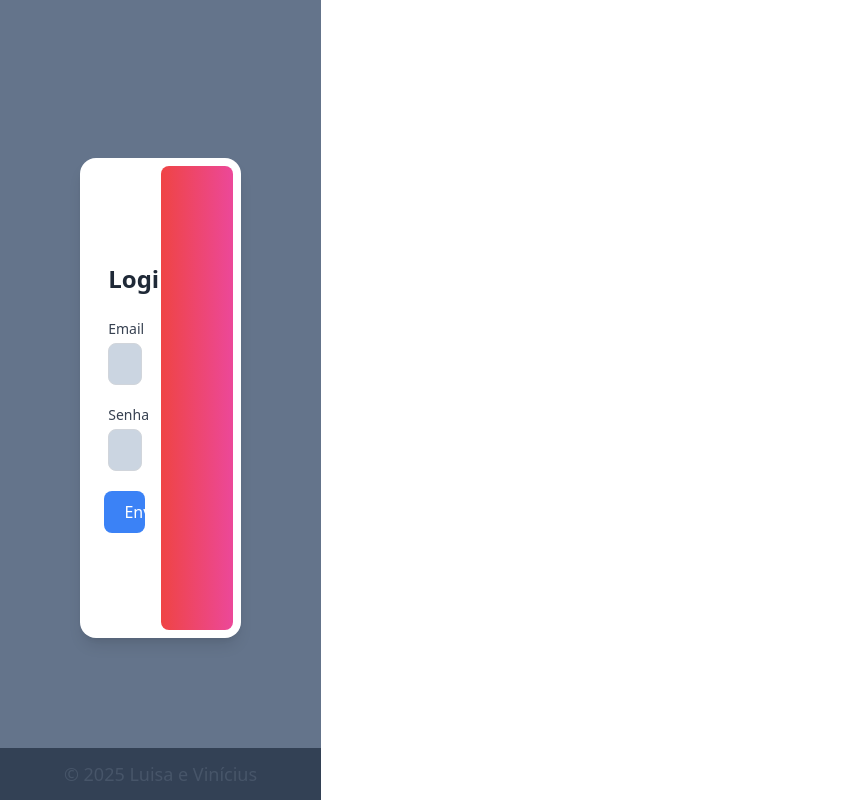
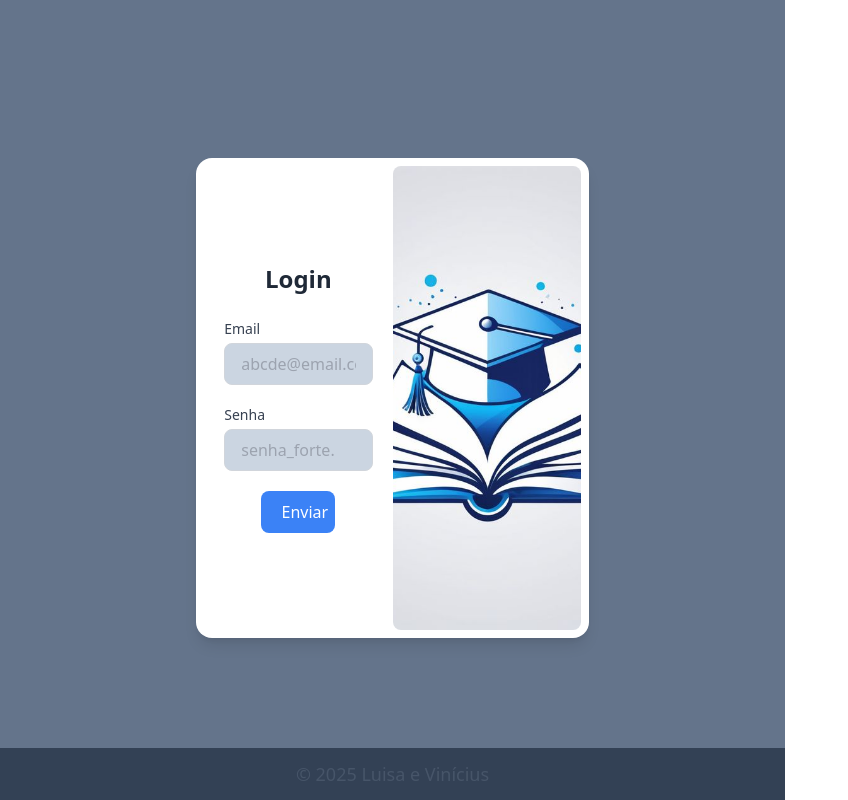
Before and after one commit to viniciusGuerras/projeto_integrador, a React app in the folder app/: page /login in a window 1280 px wide. Shown: the whole page, without its empty margins (0-848 px from the left). Built offline with nearby package versions, Linux system fonts and the light colour scheme; the HTML template or start-up script is replaced by a standard one.

Commit message:
feat: new image on login page

```diff
--- a/app/src/components/LoginBox.jsx
+++ b/app/src/components/LoginBox.jsx
@@ -1,3 +1,4 @@
+import loginCard from '../assets/loginCard.jpg';
 export default function LoginBox() {
   return (
     <div className="w-1/2 h-[60vh] mx-auto mt-12 bg-white rounded-2xl shadow-lg flex p-2">
@@ -47,7 +48,8 @@ export default function LoginBox() {
         </form>
       </div>
 
-      <div className="w-1/2 h-auto bg-gradient-to-r from-red-500 to-pink-500 rounded-lg flex items-center justify-center text-white">
+      <div className="w-1/2 h-auto rounded-lg flex items-center justify-center text-white">
+        <img className="h-full w-full rounded-lg object-cover" src={loginCard} alt="Login"/>
       </div>
     </div>
   );
```
Also changed, not shown: app/src/assets/loginCard.jpg (added).
